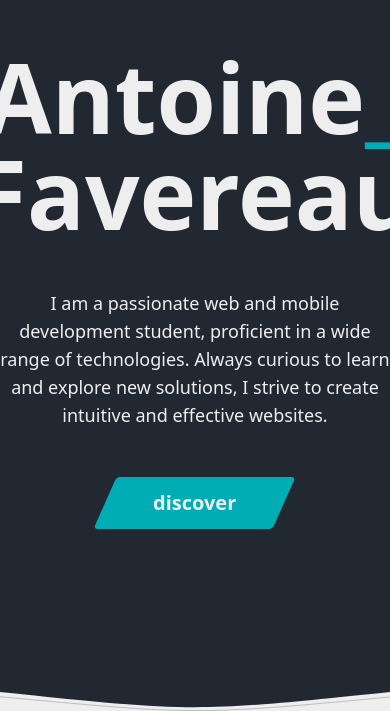
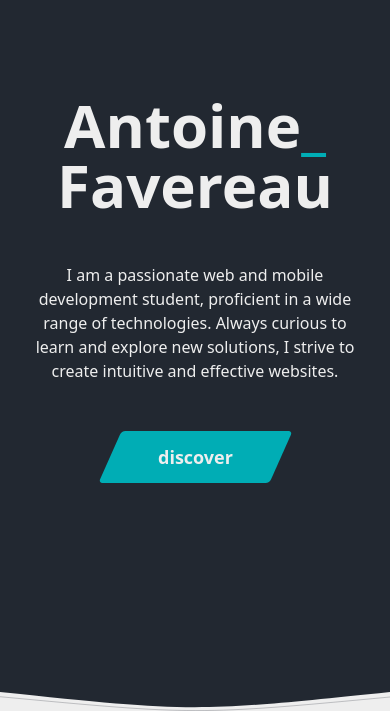
Before and after one commit to antoinefavereau/portfolio, a Next.js app: page /en in a window 390 px wide. Shown: the part 133-844 px from the top of the page. Built offline with nearby package versions, Linux system fonts and the light colour scheme.

Commit message:
responsive hero section

```diff
--- a/components/hero.tsx
+++ b/components/hero.tsx
@@ -9,11 +9,11 @@ interface HeroProps {
 
 export default function Hero({ texts }: HeroProps) {
   return (
-    <section className="relative bg-black text-white min-h-screen flex flex-col justify-center items-center gap-12 text-center">
-      <h1 className="text-8xl font-bold text-center">
+    <section className="relative bg-black text-white min-h-screen flex flex-col justify-center items-center gap-12 text-center px-8">
+      <h1 className="text-6xl sm:text-8xl font-bold text-center">
         Antoine<span className="text-primary">_</span> Favereau
       </h1>
-      <p className="max-w-2xl text-lg">{texts.about}</p>
+      <p className="max-w-2xl text-md sm:text-lg">{texts.about}</p>
       <Button type="button">{texts.cta}</Button>
       <svg
         className="absolute bottom-[-1px] left-0 w-full h-auto"
--- a/components/ui/button.tsx
+++ b/components/ui/button.tsx
@@ -8,7 +8,7 @@ export default function Button({
 }: ButtonProps & React.ButtonHTMLAttributes<HTMLButtonElement>) {
   return (
     <button
-      className={`group relative py-3 px-12 text-xl font-semibold cursor-pointer -skew-x-24 bg-primary rounded-sm hover:-skew-x-20 hover:rounded-md transition duration-200 ease-in-out ${props.className}`}
+      className={`group relative py-3 px-12 text-lg md:text-xl font-semibold cursor-pointer -skew-x-24 bg-primary rounded-sm hover:-skew-x-20 hover:rounded-md transition duration-200 ease-in-out ${props.className}`}
       {...props}
     >
       <div
```
